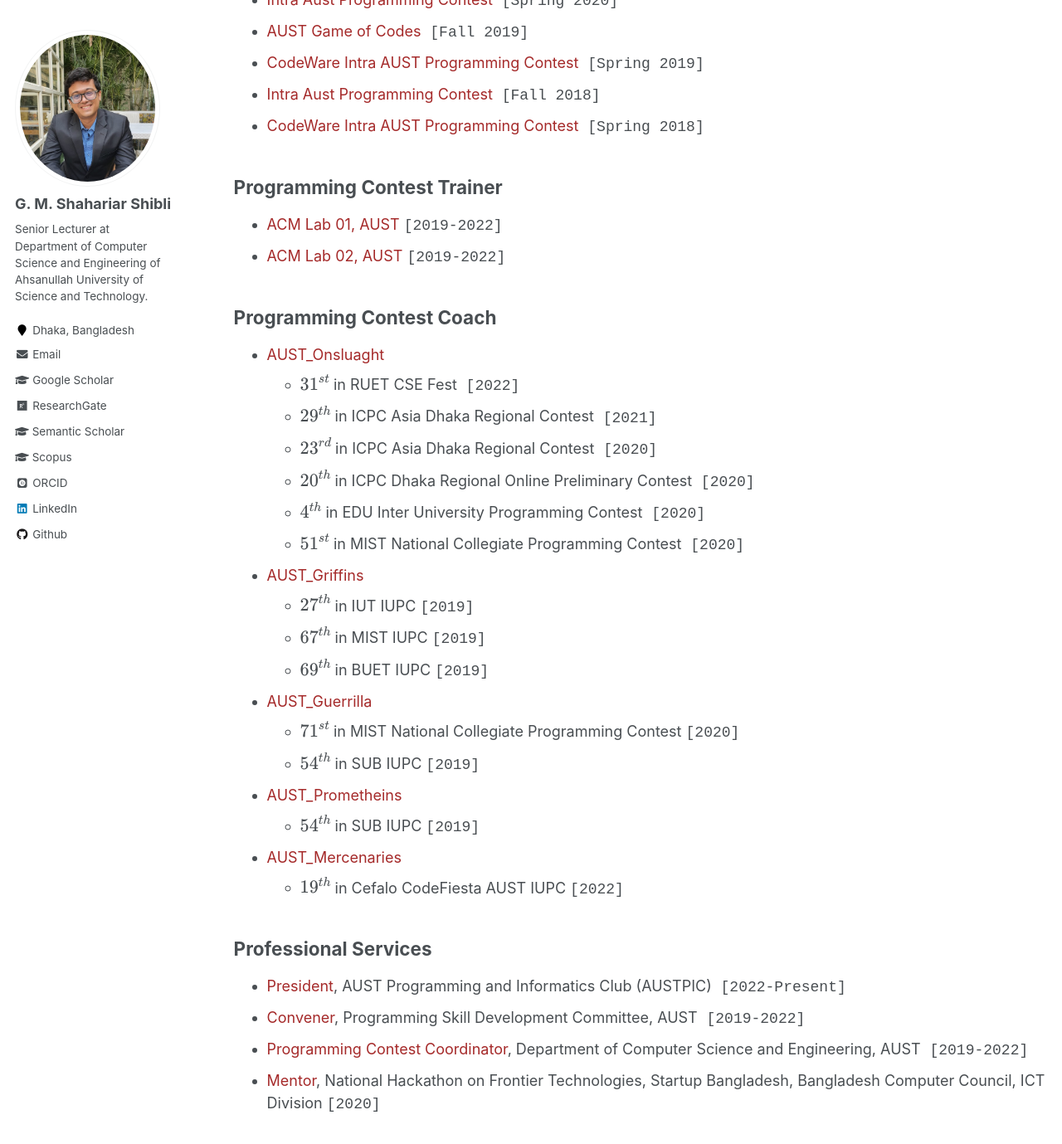
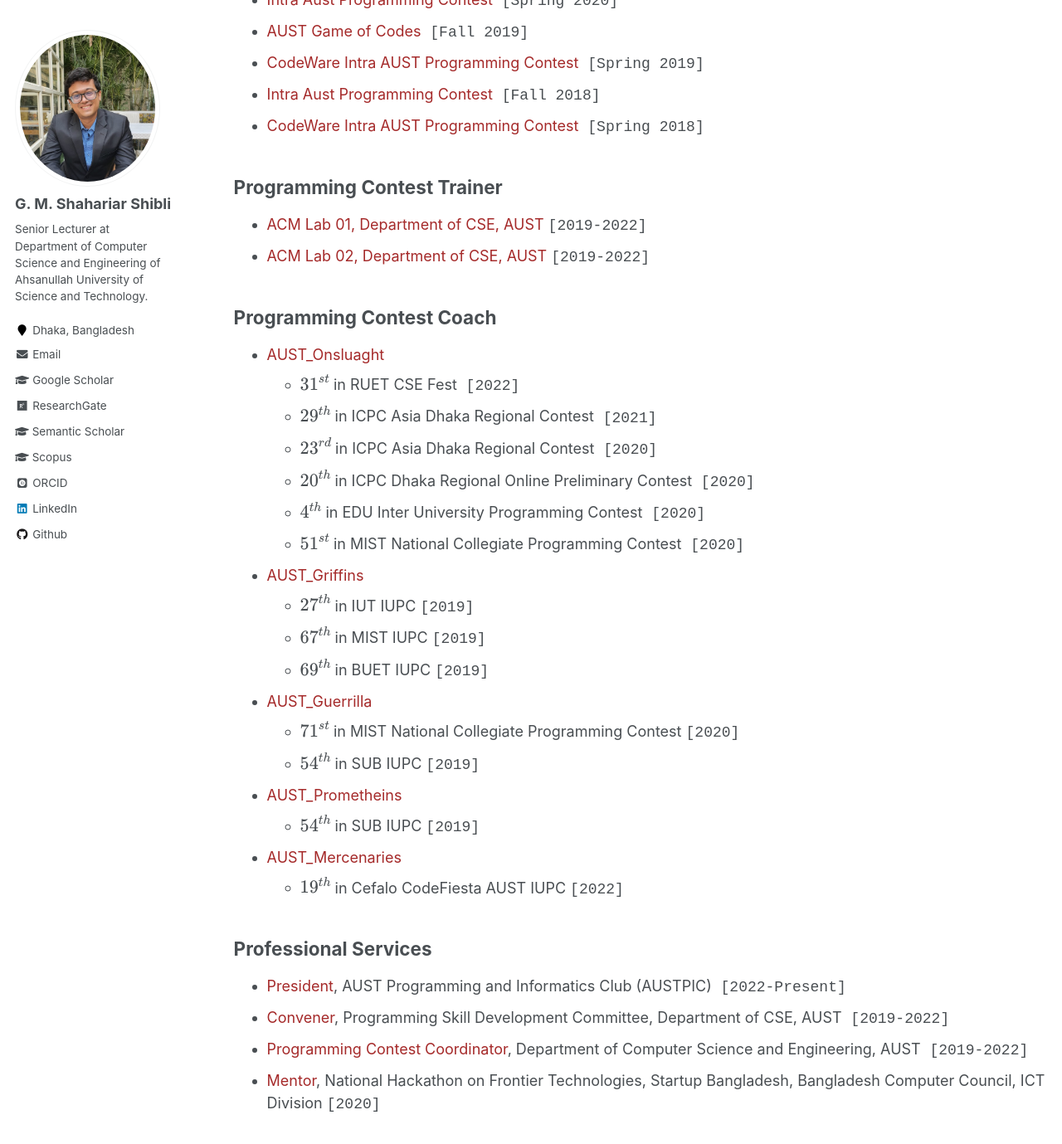
Before and after one commit to shahariar-shibli/shahariar-shibli.github.io, a Jekyll site: the page built from _pages/programming.md, in a window 1280 px wide and 1400 px high, scrolled down 1019 px. Shown: the top 1379 px of the window at 83% size. Built offline with Jekyll 4.4.1, drawn with Linux system fonts in a browser that asks for light colours; some web fonts are replaced; formulas are drawn with MathJax 3.

Commit message:
Update programming.md

```diff
--- a/_pages/programming.md
+++ b/_pages/programming.md
@@ -33,8 +33,8 @@
 + <span style="color:brown">CodeWare Intra AUST Programming Contest</span><span style="font-family:Courier New"> [Spring 2018]</span>
 
 ## Programming Contest Trainer
-+ <span style="color:brown">ACM Lab 01, AUST  </span><span style="font-family:Courier New">[2019-2022]</span>
-+ <span style="color:brown">ACM Lab 02, AUST  </span><span style="font-family:Courier New">[2019-2022]</span>
++ <span style="color:brown">ACM Lab 01, Department of CSE, AUST  </span><span style="font-family:Courier New">[2019-2022]</span>
++ <span style="color:brown">ACM Lab 02, Department of CSE, AUST  </span><span style="font-family:Courier New">[2019-2022]</span>
 
 ## Programming Contest Coach
 + <span style="color:brown">AUST_Onsluaght</span>
@@ -62,6 +62,6 @@
 
 ## Professional Services
 + <span style="color:brown">President</span>, AUST Programming and Informatics Club (AUSTPIC)<span style="font-family:Courier New">  [2022-Present]</span>
-+ <span style="color:brown">Convener</span>, Programming Skill Development Committee, AUST<span style="font-family:Courier New">  [2019-2022]</span>
++ <span style="color:brown">Convener</span>, Programming Skill Development Committee, Department of CSE, AUST<span style="font-family:Courier New">  [2019-2022]</span>
 + <span style="color:brown">Programming Contest Coordinator</span>, Department of Computer Science and Engineering, AUST<span style="font-family:Courier New">  [2019-2022]</span>
 + <span style="color:brown">Mentor</span>, National Hackathon on Frontier Technologies, Startup Bangladesh, Bangladesh Computer Council, ICT Division <span style="font-family:Courier New">  [2020]</span>
```
